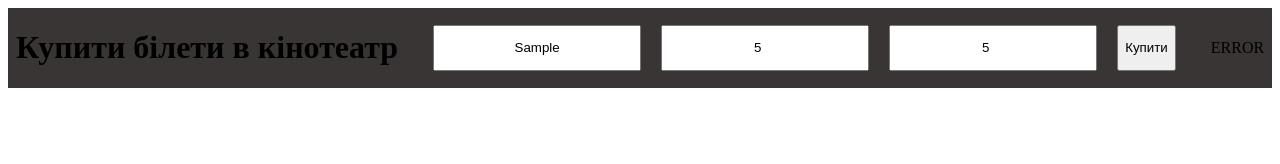
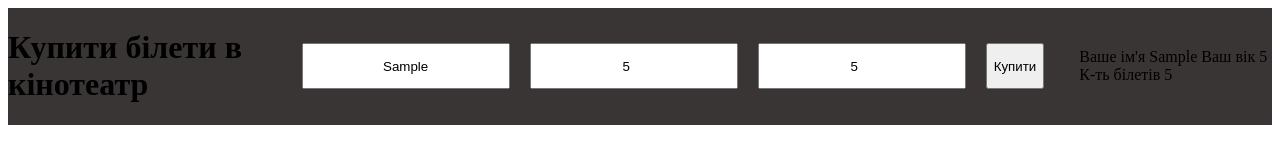
Before and after one commit to Danyaberc/hw_if_else-29.05.24-, a plain HTML site: page index.html in a window 1280 px wide. Both pictures are taken after typing "Sample", "5", "5" into the empty fields and a click on the button "Купити". Drawn offline with Linux system fonts and the light colour scheme.

Commit message:
add return in if and new condition for negative integer and empty string

```diff
--- a/index.html
+++ b/index.html
@@ -12,9 +12,9 @@
             <h1>Купити білети в кінотеатр</h1>
             <form class="main__form">
                 <input type = "text" name = "user" class = "quest" placeholder="Ваше ім'я">
-                <input type = "number" name = "age" class = "urdate" placeholder=" Ваш вік">
-                <input type = "number" name = "quantity" class = "ticket" placeholder="Кількість білетів">
-                <button type = "submit">Купити</button>
+                <input type = "number" name = "age" class = "urdate" min = "0" placeholder=" Ваш вік">
+                <input type = "number" name = "quantity" class = "ticket" min = "0" placeholder="Кількість білетів">
+                <button type = "submit" class ="btnsbm">Купити</button>
             </form>
             <div class="message"></div>
         </div>
--- a/scripts/main.js
+++ b/scripts/main.js
@@ -1,28 +1,42 @@
 let elForm = document.querySelector('.main__form');
 let elMessage = document.querySelector('.message')
-let elCheckInp = document.querySelectorAll('.input')
 
-elForm.addEventListener('submit',(ev) =>{
+elForm.addEventListener('submit', (ev)=>{
     ev.preventDefault();
+    let value = ev.target;
 
-    let formData = new FormData(ev.target)
+    let formData = new FormData(value);
 
-    let questName = formData.get('user').trim();
-    let ageTicket = formData.get('age').trim();
-    let quantityTicket = formData.get('quantity').trim()
+    let formName = formData.get('user')
+    let formAge = formData.get('age')
+    let formTicket = formData.get('quantity')
+    console.log('formName:',formName)
+    console.log('formAge:',formAge)
+    console.log('formTicket:',formTicket)
 
-    let correctName = questName.length <= 2 ;
-    let correctAge = ageTicket <= 17 || ageTicket >= 100;
-    let correctTicket = quantityTicket <= 1;
+     let formArr = [
+        formName,
+        formAge,
+        formTicket
+    ]
 
-    if(ageTicket < 0 || quantityTicket < 0){
-        elMessage.innerHTML = 'Ти голова чи що? Як можна купити -1 білет,ти хворий чи що?'
-        return
-    }
+    console.log('formArr:', formArr)
 
-    if(correctName !== '' && !correctName  && correctAge !== '' && !correctAge  && correctTicket !== "" && !correctTicket){
-        elMessage.innerHTML = 'CORRECT INFO';
-    }else{
-        elMessage.innerHTML = 'ERROR'
-    }
+    let actualInfoArr = [];
+
+    let newArr = formArr.forEach(input =>{
+
+        if(input === "" || input <=0){
+            elMessage.innerHTML = '';
+            return
+        }
+
+        actualInfoArr.push(input)
+        console.log('INFO PUSH IN ARR')
+
+        elMessage.innerHTML = `Ваше ім'я ${actualInfoArr[0]} Ваш вік ${actualInfoArr[1]} К-ть білетів ${actualInfoArr[2]}`
+
+
+    })
+    console.log('newinfo on actualinfo:', actualInfoArr)
 })
```
